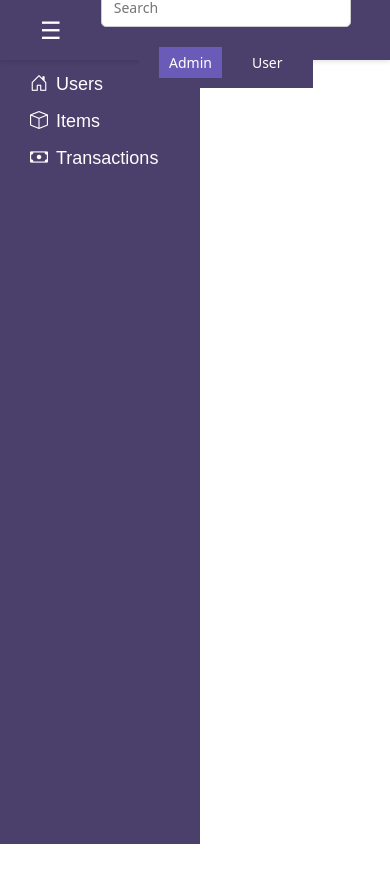
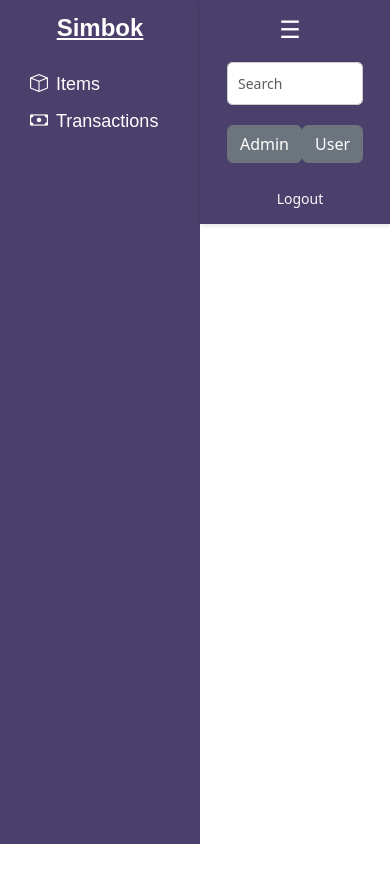
Before and after one commit to anandanwijaya/inventory-management-frontend, a Vue app: page /login in a window 390 px wide. Shown: the top 882 px of the page. Built offline with nearby package versions, Linux system fonts and the light colour scheme.

Commit message:
Vue Router Hari 4

```diff
--- a/src/App.vue
+++ b/src/App.vue
@@ -30,7 +30,7 @@ import { EventBus } from './utils/EventBus'
 export default {
     components: {
         Header,
-        Sidebar,
+        Sidebar
     },
     data() {
         return {
--- a/src/components/dashboard/Header.vue
+++ b/src/components/dashboard/Header.vue
@@ -3,16 +3,36 @@
         <button class="toggle-btn" @click="toggleSidebar">☰</button>
         <div class="header-content">
             <div class="search-bar-container">
-                <input type="text" v-model="search" placeholder="Search" class="search-bar" />
+                <input
+                    type="text"
+                    v-model="search"
+                    @input="emitSearch"
+                    placeholder="Search"
+                    class="search-bar form-control"
+                />
             </div>
-
             <div class="role-selection">
-                <button @click="selectRole('admin')" :class="{ active: currentRole === 'admin' }" >
+                <button
+                    @click="selectRole('admin')"
+                    :class="{ active: currentRole === 'admin' }"
+                    class="btn btn-secondary"
+                >
                     Admin
                 </button>
-
-                <button @click="selectRole('user')" :class="{ active: currentRole === 'user' }" >
+                <button
+                    @click="selectRole('user')"
+                    :class="{ active: currentRole === 'user' }"
+                    class="btn btn-secondary"
+                >
                     User
+                </button>
+            </div>
+            <div class="logout-container">
+                <button
+                    class="logout-btn btn btn-outline-light"
+                    @click="logout"
+                >
+                    Logout
                 </button>
             </div>
         </div>
@@ -28,33 +48,47 @@ export default {
             search: '',
         }
     },
-
     props: {
         currentRole: {
             type: String,
             required: true,
         },
-
         isSidebarVisible: {
             type: Boolean,
             required: true,
         },
     },
-
-    watch: {
-        search(newQuery) {
-            eventBus.$emit('search', newQuery)
-        },
-    },
-
     methods: {
         selectRole(role) {
             this.$emit('update-role', role)
+            let authRole = localStorage.getItem('role')
+            let isAuthenticated = Boolean(localStorage.getItem('auth'))
+
+            if (isAuthenticated && authRole === role) {
+                this.$router.push({
+                    name: role,
+                    params: { component: 'items' },
+                })
+            } else {
+                alert('You do not have permission to switch to this role.')
+                this.$router.push({ name: 'login' })
+                this.$emit('toggle-sidebar', false)
+            }
         },
         toggleSidebar() {
             this.$emit('toggle-sidebar')
         },
-    },
+        emitSearch() {
+            EventBus.emit('search', this.search)
+        },
+        logout() {
+            localStorage.removeItem('auth')
+            localStorage.removeItem('role')
+            this.$emit('update-role', 'admin')
+            this.$emit('toggle-sidebar', false)
+            this.$router.push({ name: 'login' })
+        }
+    }
 }
 </script>
 
@@ -65,10 +99,10 @@ header {
     display: flex;
     align-items: center;
     height: 60px;
-    width: calc(100% - 180px);
+    width: calc(100% - 200px);
     position: fixed;
     top: 0;
-    left: 160px;
+    left: 200px;
     z-index: 1000;
     box-shadow: 0 2px 4px rgba(0, 0, 0, 0.1);
     transition: width 0.3s ease, left 0.3s ease;
@@ -119,18 +153,21 @@ header.expanded {
     padding: 10px;
 }
 
-button {
-    margin: 0 10px;
+.logout-container {
+    display: flex;
+    align-items: center;
+}
+
+.logout-btn {
+    margin-left: 10px;
     padding: 5px 10px;
     font-size: 14px;
     cursor: pointer;
     border: none;
-    background-color: #4b3f6b;
-    color: white;
     transition: background-color 0.3s ease;
 }
 
-button:hover {
+.logout-btn:hover {
     background-color: #6b5bb8;
 }
 
@@ -138,24 +175,47 @@ button.active {
     background-color: #6b5bb8;
 }
 
-@media (max-width: 768px) {
+@media (max-width: 991.98px) {
     header {
-        width: 100%;
-        left: 0;
+        display: flex;
+        flex-direction: column;
+        align-items: center;
+        height: auto;
+        padding: 10px;
     }
 
     .header-content {
+        display: flex;
         flex-direction: column;
+        align-items: center;
+        width: 100%;
     }
 
     .search-bar-container {
-        margin-right: 0;
+        width: 80%;
+        margin: 10px 0;
+    }
+
+    .search-bar {
+        width: 100%;
+        padding: 10px;
+    }
+
+    .role-selection {
+        display: flex;
+        justify-content: center;
+        width: 100%;
         margin-bottom: 10px;
-        margin-top: 16px;
+    }
+
+    .logout-container {
+        display: flex;
+        justify-content: center;
+        width: 100%;
     }
 
     .toggle-btn {
-        display: block;
+        margin-bottom: 4px;
     }
 }
 </style>
--- a/src/components/user/transaction/TransactionList.vue
+++ b/src/components/user/transaction/TransactionList.vue
@@ -97,7 +97,6 @@ export default {
     methods: {
         openReturnForm(transaction) {
             this.selectedTransaction = { ...transaction }
-
             this.showForm = true
         },
         handleReturn(updatedTransaction) {
--- a/src/router/index.js
+++ b/src/router/index.js
@@ -1,6 +1,7 @@
 import { createRouter, createWebHistory } from 'vue-router'
 import AdminView from '../views/AdminView.vue'
 import UserView from '../views/UserView.vue'
+import LoginView from '../views/LoginView.vue'
 
 let routes = [
     {
@@ -8,22 +9,44 @@ let routes = [
         name: 'admin',
         component: AdminView,
         props: true,
+        meta: { requiresAuth: true, role: 'admin' }
     },
     {
         path: '/user/:component',
         name: 'user',
         component: UserView,
         props: true,
+        meta: { requiresAuth: true, role: 'user' }
+    },
+    {
+        path: '/login',
+        name: 'login',
+        component: LoginView
     },
     {
         path: '/',
-        redirect: { name: 'admin', params: { component: 'items' } },
+        redirect: {name: 'admin', params: {component: 'items'}}
     }
 ]
 
 let router = createRouter({
     history: createWebHistory(process.env.BASE_URL),
-    routes,
+    routes
+})
+
+router.beforeEach((to, from, next) => {
+    let isAuthenticated = Boolean(localStorage.getItem('auth'))
+    let userRole = localStorage.getItem('role')
+
+    if (to.meta.requiresAuth && !isAuthenticated) {
+        alert('You need to log in to access this page.')
+        next({ name: 'login' })
+    }else if (to.meta.requiresAuth && isAuthenticated && to.meta.role !== userRole){
+        alert('You do not have permission to access this page.')
+        next(false)
+    }else {
+        next()
+    }
 })
 
 export default router
--- /dev/null
+++ b/src/views/LoginView.vue
@@ -0,0 +1,35 @@
+<template>
+    <div>
+        <h2>Login</h2>
+        <form @submit.prevent="login">
+            <div>
+                <label for="role">Role:</label>
+                <select v-model="role" id="role">
+                    <option value="admin">Admin</option>
+                    <option value="user">User</option>
+                </select>
+            </div>
+            <button type="submit">Login</button>
+        </form>
+    </div>
+</template>
+
+<script>
+export default {
+    data() {
+        return {
+            role: 'admin'
+        }
+    },
+    methods: {
+        login() {
+            localStorage.setItem('auth', true)
+            localStorage.setItem('role', this.role)
+            this.$router.push({
+                name: this.role,
+                params: { component: 'items' }
+            })
+        }
+    }
+}
+</script>
```
Also changed, not shown: src/components/user/transaction/TransactionForm.vue (line endings or trailing spaces).
